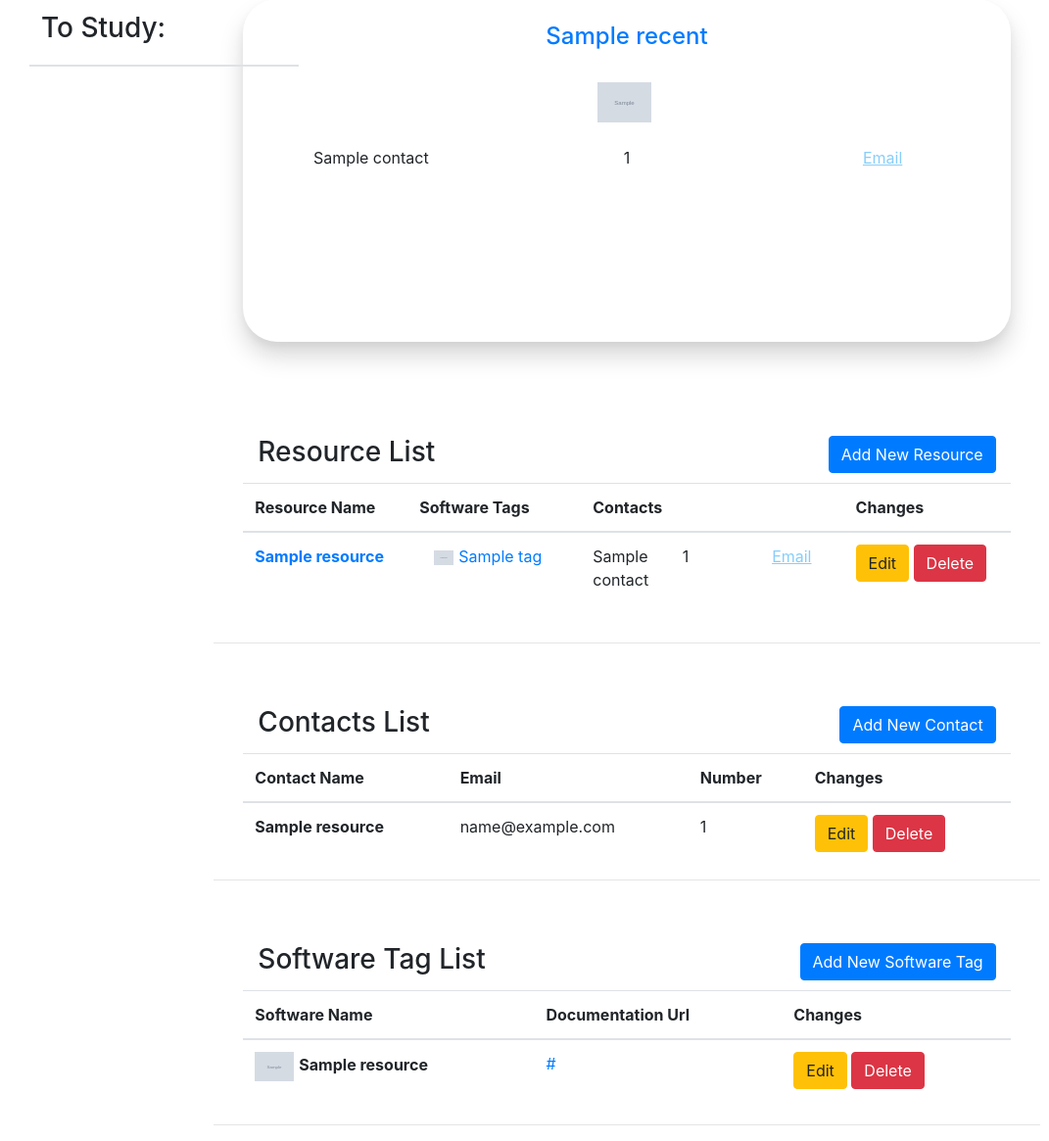
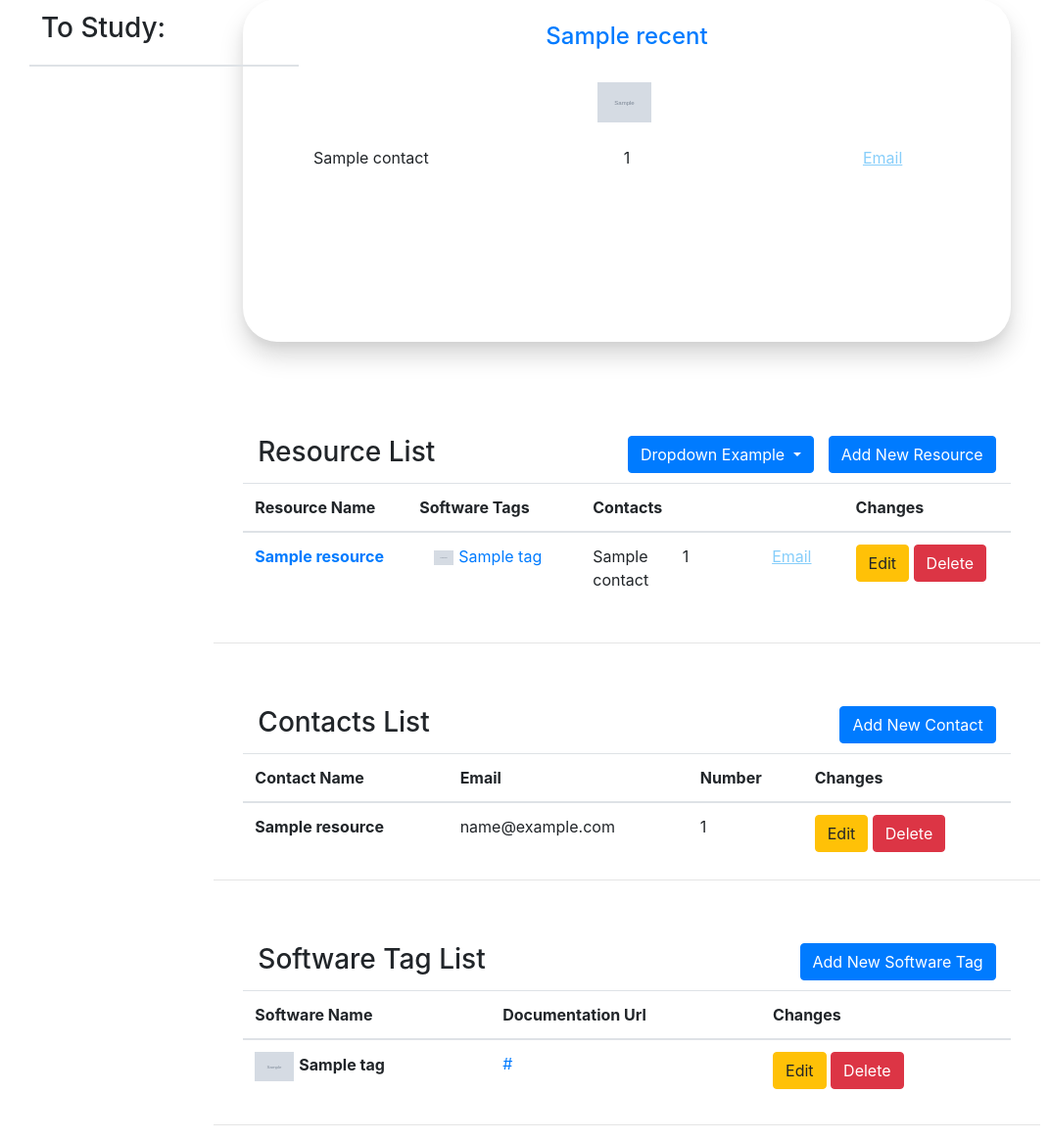
Before and after one commit to Andrew-McMahon7/learnjournal, a Django app: template journal/templates/Homepage.html in a window 1280 px wide. Shown: the part 109-1274 px from the top of the page at 98% size, without its empty margins (0-1071 px from the left). Run offline with Django 3.2, Linux system fonts and the light colour scheme; the template is opened without the code that fills it: most values are stand-ins (such as "Sample title", 1, 10 or a date in 2020); grey boxes marked "Sample" are stand-in pictures; lists and menus that the app fills with data are empty; some libraries are stand-ins or nearby versions.

Commit message:
Fixed Filter

```diff
--- a/journal/templates/basic_generic.html
+++ b/journal/templates/basic_generic.html
@@ -148,6 +148,9 @@
       $("#myTable tr").filter(function() {
         $(this).toggle($(this).text().toLowerCase().indexOf(value) > -1)
       });
+      $("#myTable-Resources tr").filter(function() {
+        $(this).toggle($(this).text().toLowerCase().indexOf(value) > -1)
+      });
     });
   });
   </script>
--- a/journal/templates/displayResources.html
+++ b/journal/templates/displayResources.html
@@ -19,7 +19,10 @@
         color: lightskyblue;
         text-decoration: underline;
     }
+
 </style>
+
+<script src="https://ajax.googleapis.com/ajax/libs/jquery/3.5.1/jquery.min.js"></script>
 
 <br>
 <div class="container">
@@ -34,11 +37,23 @@
             <div class="float-right">
                 <button class="btn btn-primary" onclick="window.location='createResource';">Add New Resource</button>
             </div>
+            <div class="float-right" style="margin-right: 15px;">
+                <div class="dropdown">
+                    <button class="btn btn-primary dropdown-toggle" type="button" data-toggle="dropdown" id="dropdown-text">Dropdown Example
+                    <span class="caret"></span></button>
+                    <ul class="dropdown-menu">
+                        <li class="DropDown-NoFilter">No Filter</li>
+                        {% for tag in tagResources %}
+                            <li class="DropDown-Filter">{{tag.tagName}}</li>
+                        {% endfor %}
+                    </ul>
+                  </div>
+            </div>
         </div>
         <br><br>
 
 
-        <table class="table" id = "myTable">
+        <table class="table" id = "myTable-Resources">
             <thead>
                 <tr>
                     <th scope="col">Resource Name</th>
@@ -116,3 +131,23 @@
     </div>
 
 </div>
+
+<script>
+    $(document).ready(function(){
+      $(".DropDown-Filter").on("click", function() {
+        var value = $(this).text().toLowerCase();
+        console.log(value);
+        $("#myTable-Resources tr").filter(function() {
+          $(this).toggle($(this).text().toLowerCase().indexOf(value) > -1)
+        });
+      });
+      $(".DropDown-NoFilter").on("click", function() {
+        var value = "";
+        console.log(value);
+        $("#myTable-Resources tr").filter(function() {
+          $(this).toggle($(this).text().toLowerCase().indexOf(value) > -1)
+        });
+      });
+
+    });
+</script>
--- a/journal/views.py
+++ b/journal/views.py
@@ -116,6 +116,11 @@ class ResourceView(generic.ListView):
     def get_queryset(self):
         """Return the last five published questions."""
         return JournalResource.objects.order_by('journalName')  #order_by('-pub_date')[:5]
+
+    def get_context_data(self, **kwargs):
+            context = super(ResourceView, self).get_context_data(**kwargs)
+            context['tagResources'] = TagsResource.objects.all().order_by('tagName')
+            return context
 
 class TagResourceView(generic.ListView):
     template_name = 'alltagsresources.html'
```
